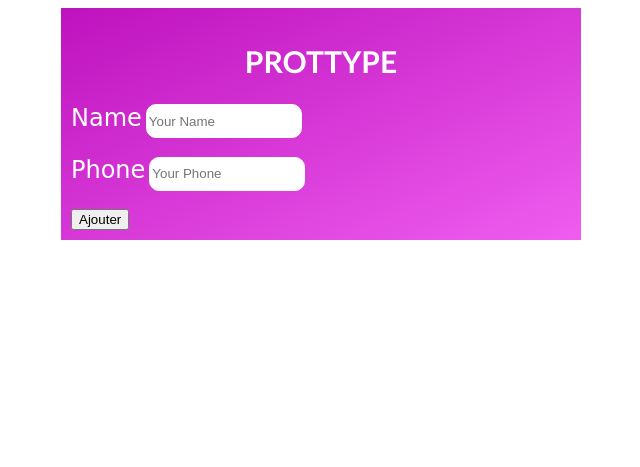
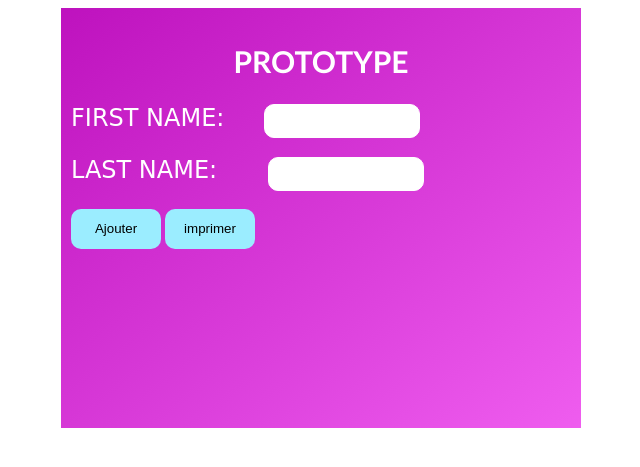
Before and after one commit to AKHRIFJaafar/Projet-3_Formulaire-Inscription, a PHP site: page / in a window 1280 px wide. Shown: the top 467 px of the page, without its empty margins (319-959 px from the left). Run offline with PHP 8.4, Linux system fonts and the light colour scheme.

Commit message:
Save Change

```diff
--- /dev/null
+++ b/Prototype - Code Source/index.html
@@ -0,0 +1,31 @@
+<!DOCTYPE html>
+<html>
+<head>
+    <meta charset='utf-8'>
+    <title>Page d'inscription</title>
+    <link rel='stylesheet' href='style.css'>
+    <script src='main.js'></script>
+</head>
+<body>
+
+    <div id="formulaire" class="container">
+    <form>
+
+            <h2 id="prototype">PROTOTYPE</h2>
+
+            <label for="firstname" id="Label"> FIRST NAME:</label>&emsp;&emsp;&nbsp;
+            <input  class="nom1"  type="text" id="firstname" name="user_firstname"><br>
+        <div><br></div>
+
+            <label for="lastname" id="Label">LAST NAME:</label>&emsp;&nbsp;
+            <input class="nom2" type="text" id="lastname" name="user_lastname"><br>
+            <div><br></div>
+            <input type="button" id="ajouter" value="Ajouter" onclick="Ajouter()">
+            <input type="button" id="ajouter" value="imprimer" onclick="window.print()" >
+    </form>
+
+</div>
+    <p id="p" class="affichage"></p><br>
+
+</body>
+</html>
--- a/Prototype - Code Source/index.php
+++ /dev/null
@@ -1,37 +0,0 @@
-
-<!DOCTYPE html>
-<html lang="en">
-<head>
-    <meta charset="UTF-8">
-    <meta name="viewport" content="width=device-width, initial-scale=1.0">
-    <link rel="stylesheet" href="style.css">
-    <script type = "text/javascript" src = "custom.js" ></script>
-    <title>Inscription</title>
-</head>
-
-<body>
-    <div class="container">
-        <form action="donner.php" method="POST">
-            <h2 id="prototype">PROTTYPE </h2>
-
-               <label id="Label" >Name</label>
-               <input type="text" class="nom" name="nom" placeholder="Your Name" ><br><br>
-
-                <label id="Label" >Phone</label>
-                <input type="text"  class="nom" name="phone" placeholder="Your Phone"
-                ><br><br>
-
-                <!-- <label id="Label" >Email</label>
-                <input type="text" class="nom" placeholder="Your Email" ><br><br><br> -->
-
-            <input type="submit" value="Ajouter" >
-        </form>
-
-
-    </div>
-
-
-
-
-</body>
-</html>
--- /dev/null
+++ b/Prototype - Code Source/main.js
@@ -0,0 +1,8 @@
+function Ajouter(){
+    var Nom=document.getElementById("firstname").value;
+    var Prenom=document.getElementById("lastname").value;
+
+
+    document.getElementById("p").innerHTML+=`<div><span>Nom :</span>${Nom}
+    <br> <span>Prenom :</span>${Prenom}</div> <br>`
+}
--- a/Prototype - Code Source/style.css
+++ b/Prototype - Code Source/style.css
@@ -2,57 +2,45 @@
     padding: 10px;
     width: 500px;
     margin:auto;
-    height: auto;
-    color: cornsilk;
+    height: 50vh;
+    color: rgb(255, 255, 255);
     margin-bottom: 30px;
-    background-image: linear-gradient(to bottom right, rgb(190, 18, 190),rgba(231, 13, 231, 0.671)) ;
+    background-image: linear-gradient(to bottom right, rgb(190, 18, 190),rgba(231, 13, 231, 0.671));
 
 }
-.container2{
-    padding: 10px;
-    width: 500px;
-    margin:auto;
-    height: auto;
-    color: cornsilk;
-    margin-bottom: 40px;
-    background-image: linear-gradient(to bottom right, rgb(190, 18, 190),rgba(231, 13, 231, 0.671)) ;
 
-}
 #prototype{
     text-align: center;
-    color: white;
+    color:white;
     font-size: 30px;
     font-family:'Gill Sans', 'Gill Sans MT', Calibri, 'Trebuchet MS', sans-serif;
 }
-/* .affichage{
+.affichage{
     width: 500px;
     height: auto;
     margin: auto;
-} */
+}
 #Label{
     color: white;
     font-size: x-large;
     font-family: cursive;
 }
-.nom{
+.nom1{
     height: 30px;
     width: 150px;
     border-radius: 10px;
     border: 1px solid rgb(255, 255, 255);
 }
+.nom2{
+    height: 30px;
+    width: 150px;
+    border-radius: 10px;
+    border: 1px solid rgb(255, 255, 255);
+    margin-left: 27px;
+}
 #ajouter{
     height: 40px;
     width: 90px;
-    margin-left: 280px;
-    margin-bottom:10px ;
-    border-radius: 10px;
-    background-color: rgb(155, 237, 255);
-    border: 1px solid rgba(255, 255, 255, 0);
-}
-#imprimer{
-    height: 40px;
-    width: 90px;
-    margin-left: 280px;
     margin-bottom:10px ;
     border-radius: 10px;
     background-color: rgb(155, 237, 255);
@@ -62,19 +50,4 @@
     .container , .imprimer{
         display: none;
     }
-
 }
-table,
-td {
-    border: 1px solid #000;
-    width: 600px;
-    height: 50px;
-    margin: auto;
-
-}
-
-thead,
-tfoot {
-    background-color: #0099ff;
-    color: #fff;
-}
```
Also changed, not shown: Prototype - Code Source/custom.js (deleted, +0 -12 lines), Prototype - Code Source/donner.php (deleted, +0 -35 lines).
